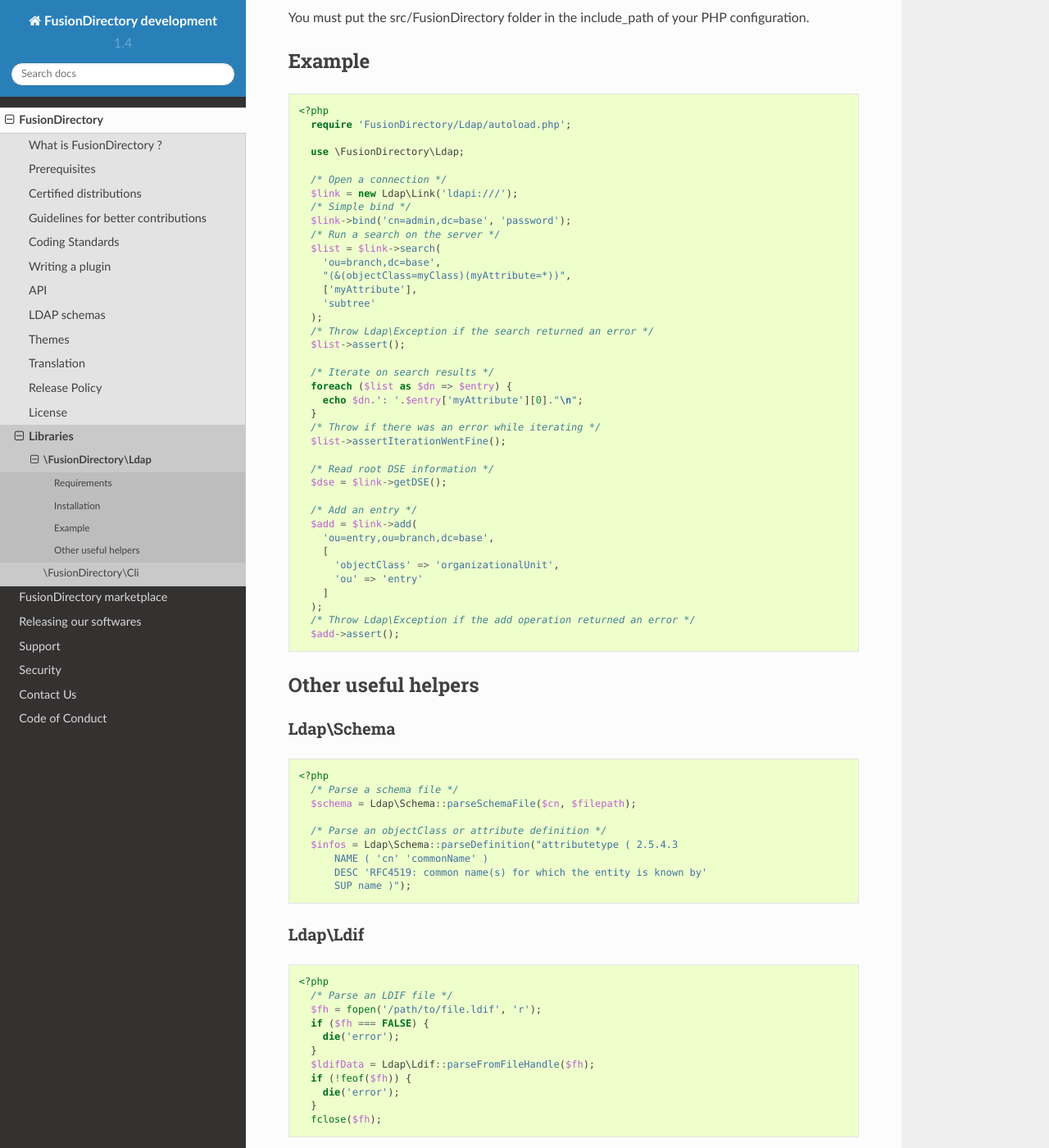
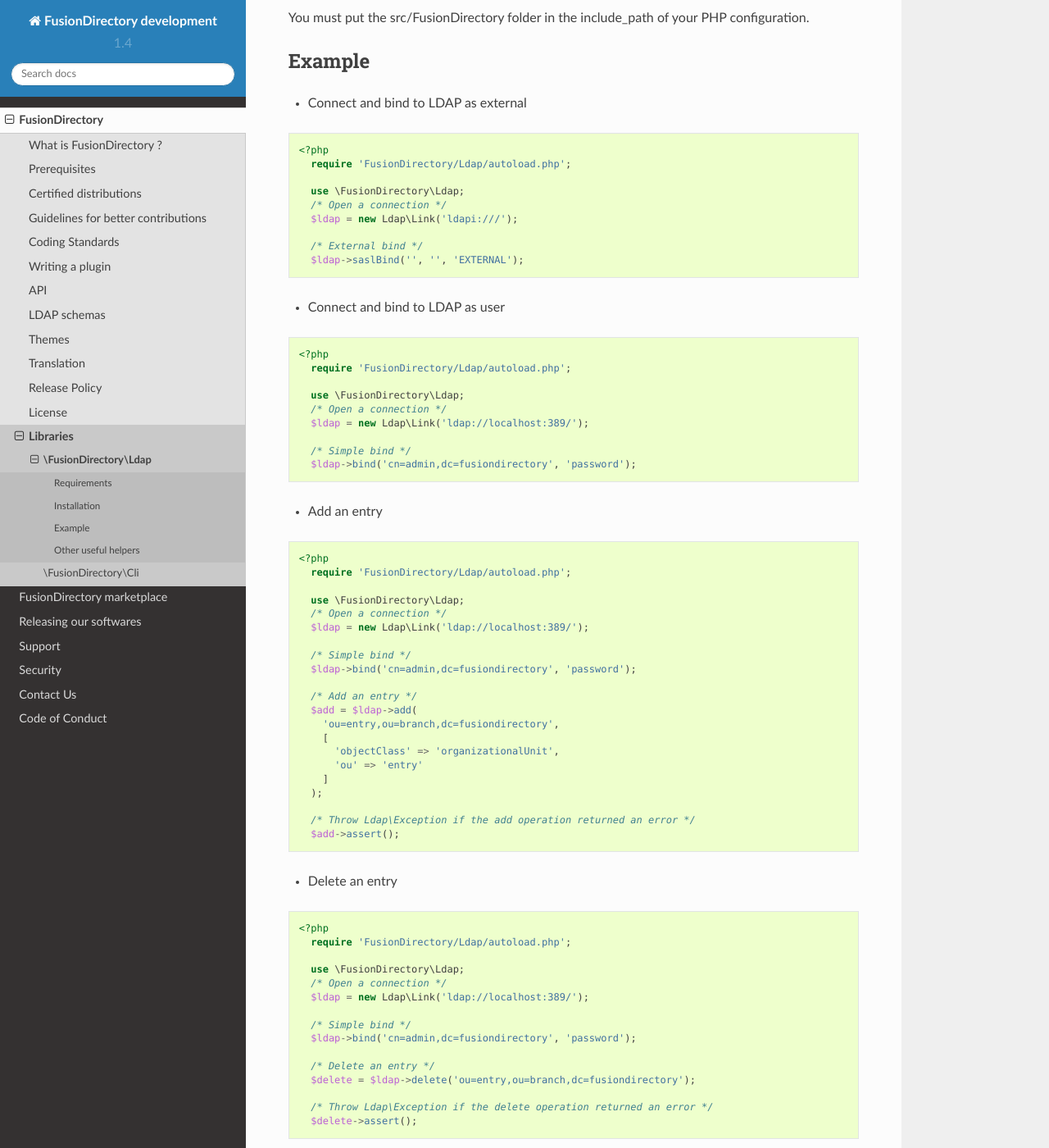
Before and after one commit to fusiondirectory/fusiondirectory-dev-manual, a Sphinx documentation site: the page built from source/fusiondirectory/libraries/ldap.rst, in a window 1280 px wide and 1400 px high, scrolled down 382 px. Shown: the whole window at 82% size. Built offline with Sphinx 7.4.7 and the Read the Docs theme 2.0.0, drawn with Linux system fonts in a browser that asks for light colours; some of the changed text lies outside the part shown.

Commit message:
:sparkles: feat(doc): Add examples for fusiondirectory-ldap library
Add examples for fusiondirectory-ldap library

Signed-off-by: Jonathan Swaelens <swaelens.jonathan@opensides.be>

```diff
--- a/source/fusiondirectory/libraries/ldap.rst
+++ b/source/fusiondirectory/libraries/ldap.rst
@@ -17,47 +17,104 @@
 Example
 -------
 
+- Connect and bind to LDAP as external
+
 .. code-block:: php
 
   <?php
     require 'FusionDirectory/Ldap/autoload.php';
 
     use \FusionDirectory\Ldap;
+    /* Open a connection */
+    $ldap = new Ldap\Link('ldapi:///');
 
+    /* External bind */
+    $ldap->saslBind('', '', 'EXTERNAL');
+
+- Connect and bind to LDAP as user
+
+.. code-block:: php
+
+  <?php
+    require 'FusionDirectory/Ldap/autoload.php';
+
+    use \FusionDirectory\Ldap;
     /* Open a connection */
-    $link = new Ldap\Link('ldapi:///');
+    $ldap = new Ldap\Link('ldap://localhost:389/');
+
     /* Simple bind */
-    $link->bind('cn=admin,dc=base', 'password');
-    /* Run a search on the server */
-    $list = $link->search(
-      'ou=branch,dc=base',
-      "(&(objectClass=myClass)(myAttribute=*))",
-      ['myAttribute'],
-      'subtree'
-    );
-    /* Throw Ldap\Exception if the search returned an error */
-    $list->assert();
+    $ldap->bind('cn=admin,dc=fusiondirectory', 'password');
 
-    /* Iterate on search results */
-    foreach ($list as $dn => $entry) {
-      echo $dn.': '.$entry['myAttribute'][0]."\n";
-    }
-    /* Throw if there was an error while iterating */
-    $list->assertIterationWentFine();
+- Add an entry
 
-    /* Read root DSE information */
-    $dse = $link->getDSE();
+.. code-block:: php
+
+  <?php
+    require 'FusionDirectory/Ldap/autoload.php';
+
+    use \FusionDirectory\Ldap;
+    /* Open a connection */
+    $ldap = new Ldap\Link('ldap://localhost:389/');
+
+    /* Simple bind */
+    $ldap->bind('cn=admin,dc=fusiondirectory', 'password');
 
     /* Add an entry */
-    $add = $link->add(
-      'ou=entry,ou=branch,dc=base',
+    $add = $ldap->add(
+      'ou=entry,ou=branch,dc=fusiondirectory',
       [
         'objectClass' => 'organizationalUnit',
         'ou' => 'entry'
       ]
     );
+
     /* Throw Ldap\Exception if the add operation returned an error */
     $add->assert();
+
+- Delete an entry
+
+.. code-block:: php
+
+  <?php
+    require 'FusionDirectory/Ldap/autoload.php';
+
+    use \FusionDirectory\Ldap;
+    /* Open a connection */
+    $ldap = new Ldap\Link('ldap://localhost:389/');
+
+    /* Simple bind */
+    $ldap->bind('cn=admin,dc=fusiondirectory', 'password');
+
+    /* Delete an entry */
+    $delete = $ldap->delete('ou=entry,ou=branch,dc=fusiondirectory');
+
+    /* Throw Ldap\Exception if the delete operation returned an error */
+    $delete->assert();
+
+- Make a search
+
+.. code-block:: php
+
+  <?php
+    require 'FusionDirectory/Ldap/autoload.php';
+
+    use \FusionDirectory\Ldap;
+    /* Open a connection */
+    $ldap = new Ldap\Link('ldap://localhost:389/');
+
+    /* Simple bind */
+    $ldap->bind('cn=admin,dc=fusiondirectory', 'password');
+
+    /* Make a search */
+    $list = $ldap->search('dc=fusiondirectory', '(ou=*)', ['ou'], 'subtree');
+
+    /* Throw FusionDirectory\Ldap\Exception if there was an error */
+    $list->assert();
+
+    /* Browse results, Ldap\Result is Traversable */
+    foreach ($list as $dn => $attributes) {
+      echo $dn.': '.$attributes['ou'][0]."\n";
+    }
 
 Other useful helpers
 --------------------
```
